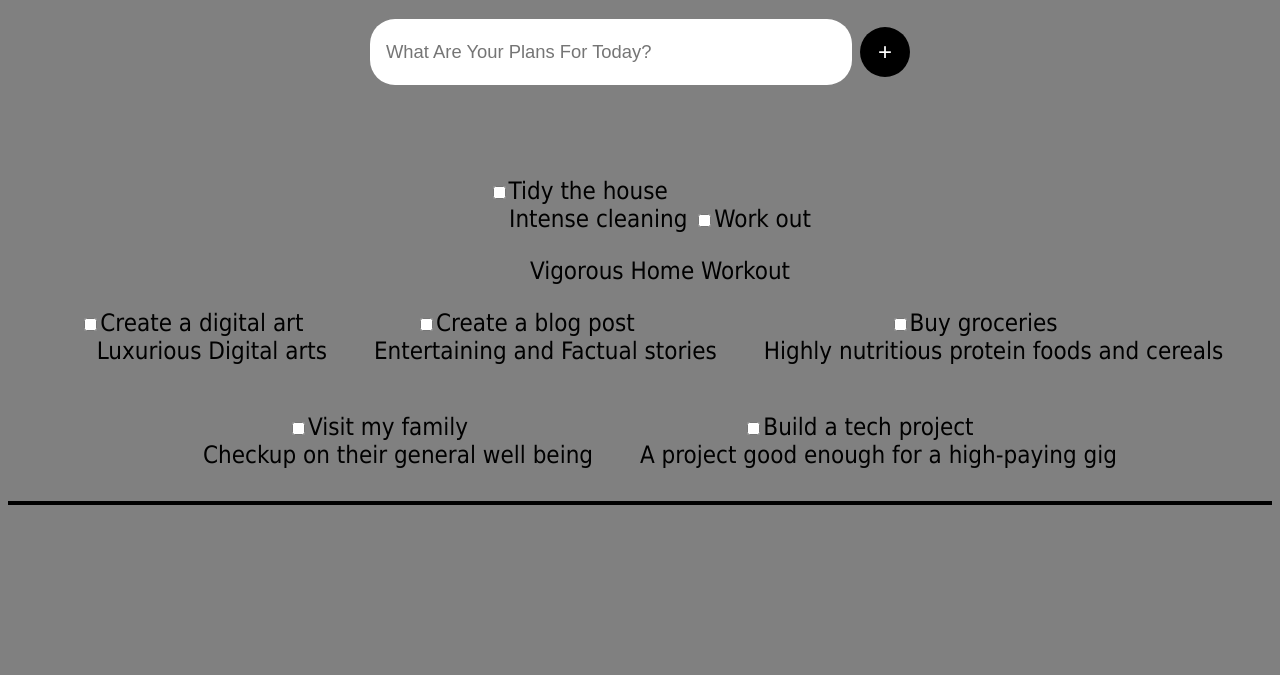
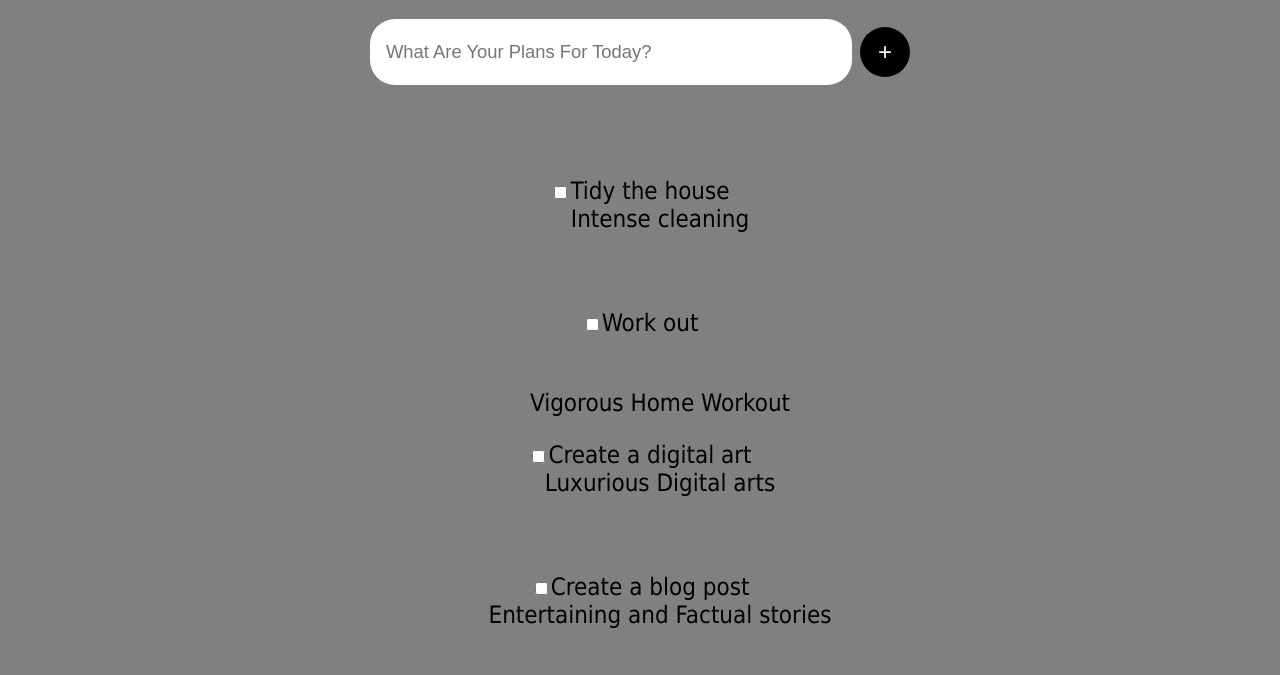
Before and after one commit to EmmanuelOsaea/A-Todo-List-UI-project-made-with-google-, a plain HTML site: page index.html in a window 1280 px wide. Shown: the part 125-800 px from the top of the page. Drawn offline with Linux system fonts and the light colour scheme; a script that the page names is missing; a web font is replaced by a local one.

Commit message:
Update style.css

```diff
--- a/style.css
+++ b/style.css
@@ -67,17 +67,16 @@ h1 span {
 
 #activities{
     padding: 0.5rem;
-    margin-bottom: 1.5rem;
-    border-bottom: 4px solid black;
-    float: left;
+    list-style-type: none;
 }
 
 #activities ul{
-list-style: none;
+list-style-: none;
 }
 
 #activities li{
-  display: inline-block;
+  display: inline;
+margin-right: 10px;
 }
 
 .activities_input{
```
